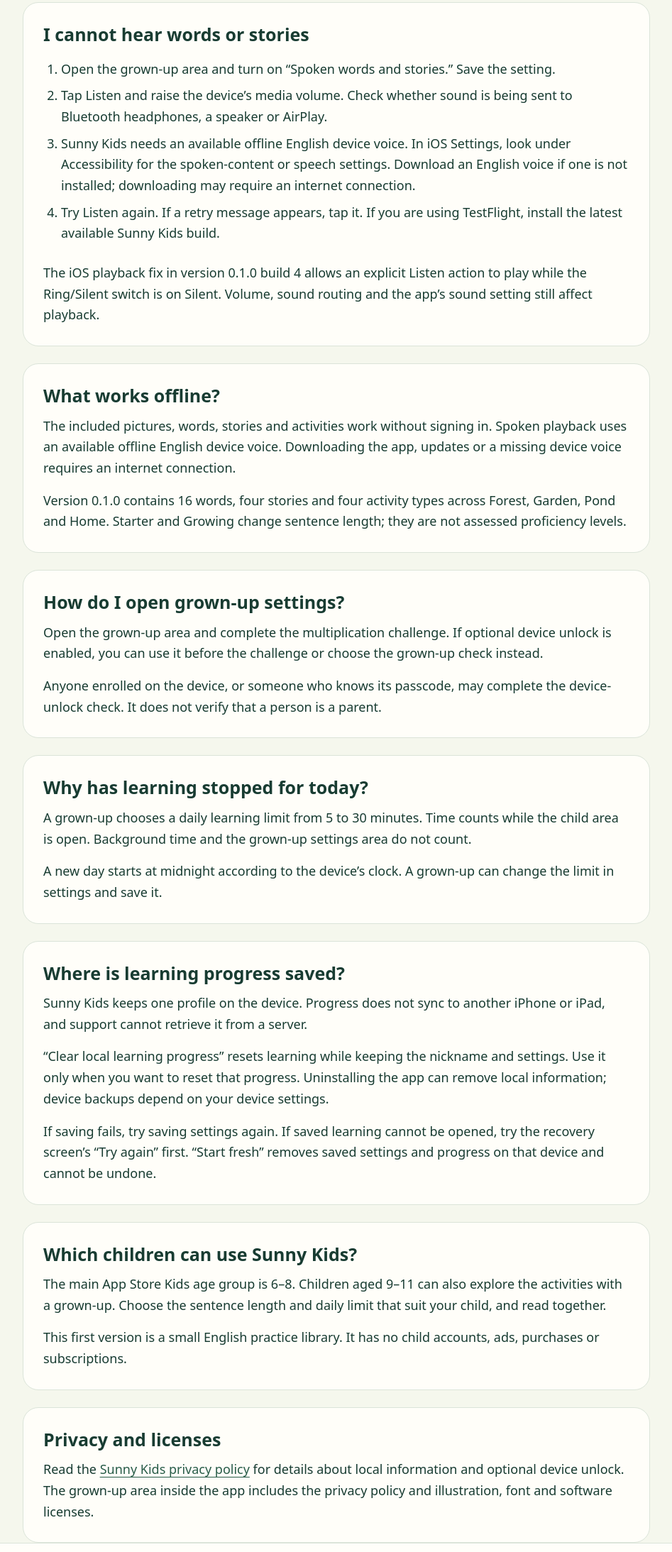
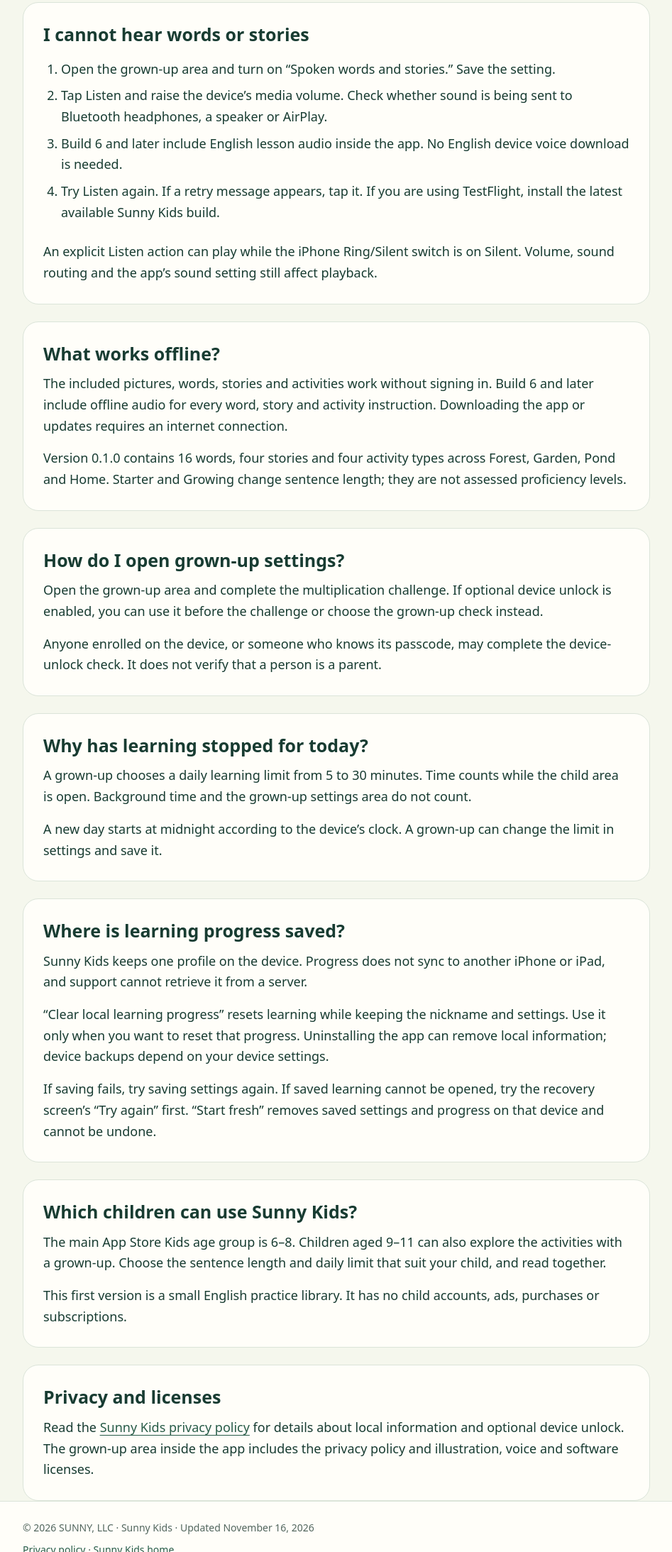
Before and after one commit to gevorgabgaryan/sunny-kids-site, a plain HTML site: page support/index.html in a window 1280 px wide. Shown: the part 613-2800 px from the top of the page at 71% size, without its empty margins (166-1113 px from the left). Drawn offline with Linux system fonts and the light colour scheme.

Commit message:
Explain included offline lesson audio in build 6

```diff
--- a/support/index.html
+++ b/support/index.html
@@ -8,13 +8,13 @@
 <p class="eyebrow">Information for grown-ups</p><h1>How can we help?</h1>
 <p class="intro">Find answers about Sunny Kids, or contact us for help with your child’s English adventures.</p>
 <section class="card"><h2>Contact Sunny Kids support</h2><p class="contact">Email <a href="mailto:support@sunnyacademy.ai?subject=Sunny%20Kids%20support">support@sunnyacademy.ai</a> with “Sunny Kids” in the subject.</p><p>Please tell us the device model, iOS version, Sunny Kids version and what happened. If a screenshot helps, remove names and other private information first.</p><p class="note">A parent or guardian should contact us. Please do not send a child’s full name, photo, voice recording, password or device passcode.</p></section>
-<section class="card"><h2>I cannot hear words or stories</h2><ol><li>Open the grown-up area and turn on “Spoken words and stories.” Save the setting.</li><li>Tap Listen and raise the device’s media volume. Check whether sound is being sent to Bluetooth headphones, a speaker or AirPlay.</li><li>Sunny Kids needs an available offline English device voice. In iOS Settings, look under Accessibility for the spoken-content or speech settings. Download an English voice if one is not installed; downloading may require an internet connection.</li><li>Try Listen again. If a retry message appears, tap it. If you are using TestFlight, install the latest available Sunny Kids build.</li></ol><p>The iOS playback fix in version 0.1.0 build 4 allows an explicit Listen action to play while the Ring/Silent switch is on Silent. Volume, sound routing and the app’s sound setting still affect playback.</p></section>
-<section class="card"><h2>What works offline?</h2><p>The included pictures, words, stories and activities work without signing in. Spoken playback uses an available offline English device voice. Downloading the app, updates or a missing device voice requires an internet connection.</p><p>Version 0.1.0 contains 16 words, four stories and four activity types across Forest, Garden, Pond and Home. Starter and Growing change sentence length; they are not assessed proficiency levels.</p></section>
+<section class="card"><h2>I cannot hear words or stories</h2><ol><li>Open the grown-up area and turn on “Spoken words and stories.” Save the setting.</li><li>Tap Listen and raise the device’s media volume. Check whether sound is being sent to Bluetooth headphones, a speaker or AirPlay.</li><li>Build 6 and later include English lesson audio inside the app. No English device voice download is needed.</li><li>Try Listen again. If a retry message appears, tap it. If you are using TestFlight, install the latest available Sunny Kids build.</li></ol><p>An explicit Listen action can play while the iPhone Ring/Silent switch is on Silent. Volume, sound routing and the app’s sound setting still affect playback.</p></section>
+<section class="card"><h2>What works offline?</h2><p>The included pictures, words, stories and activities work without signing in. Build 6 and later include offline audio for every word, story and activity instruction. Downloading the app or updates requires an internet connection.</p><p>Version 0.1.0 contains 16 words, four stories and four activity types across Forest, Garden, Pond and Home. Starter and Growing change sentence length; they are not assessed proficiency levels.</p></section>
 <section class="card"><h2>How do I open grown-up settings?</h2><p>Open the grown-up area and complete the multiplication challenge. If optional device unlock is enabled, you can use it before the challenge or choose the grown-up check instead.</p><p>Anyone enrolled on the device, or someone who knows its passcode, may complete the device-unlock check. It does not verify that a person is a parent.</p></section>
 <section class="card"><h2>Why has learning stopped for today?</h2><p>A grown-up chooses a daily learning limit from 5 to 30 minutes. Time counts while the child area is open. Background time and the grown-up settings area do not count.</p><p>A new day starts at midnight according to the device’s clock. A grown-up can change the limit in settings and save it.</p></section>
 <section class="card"><h2>Where is learning progress saved?</h2><p>Sunny Kids keeps one profile on the device. Progress does not sync to another iPhone or iPad, and support cannot retrieve it from a server.</p><p>“Clear local learning progress” resets learning while keeping the nickname and settings. Use it only when you want to reset that progress. Uninstalling the app can remove local information; device backups depend on your device settings.</p><p>If saving fails, try saving settings again. If saved learning cannot be opened, try the recovery screen’s “Try again” first. “Start fresh” removes saved settings and progress on that device and cannot be undone.</p></section>
 <section class="card"><h2>Which children can use Sunny Kids?</h2><p>The main App Store Kids age group is 6–8. Children aged 9–11 can also explore the activities with a grown-up. Choose the sentence length and daily limit that suit your child, and read together.</p><p>This first version is a small English practice library. It has no child accounts, ads, purchases or subscriptions.</p></section>
-<section class="card"><h2>Privacy and licenses</h2><p>Read the <a href="../privacy/">Sunny Kids privacy policy</a> for details about local information and optional device unlock. The grown-up area inside the app includes the privacy policy and illustration, font and software licenses.</p></section>
+<section class="card"><h2>Privacy and licenses</h2><p>Read the <a href="../privacy/">Sunny Kids privacy policy</a> for details about local information and optional device unlock. The grown-up area inside the app includes the privacy policy and illustration, voice and software licenses.</p></section>
 </main>
 <footer><div class="wrap"><p>© 2026 SUNNY, LLC · Sunny Kids · Updated November 16, 2026</p><p><a href="../privacy/">Privacy policy</a> · <a href="../">Sunny Kids home</a></p></div></footer>
 </body></html>
```
Also changed, not shown: privacy/index.html (+1 -1 lines).
